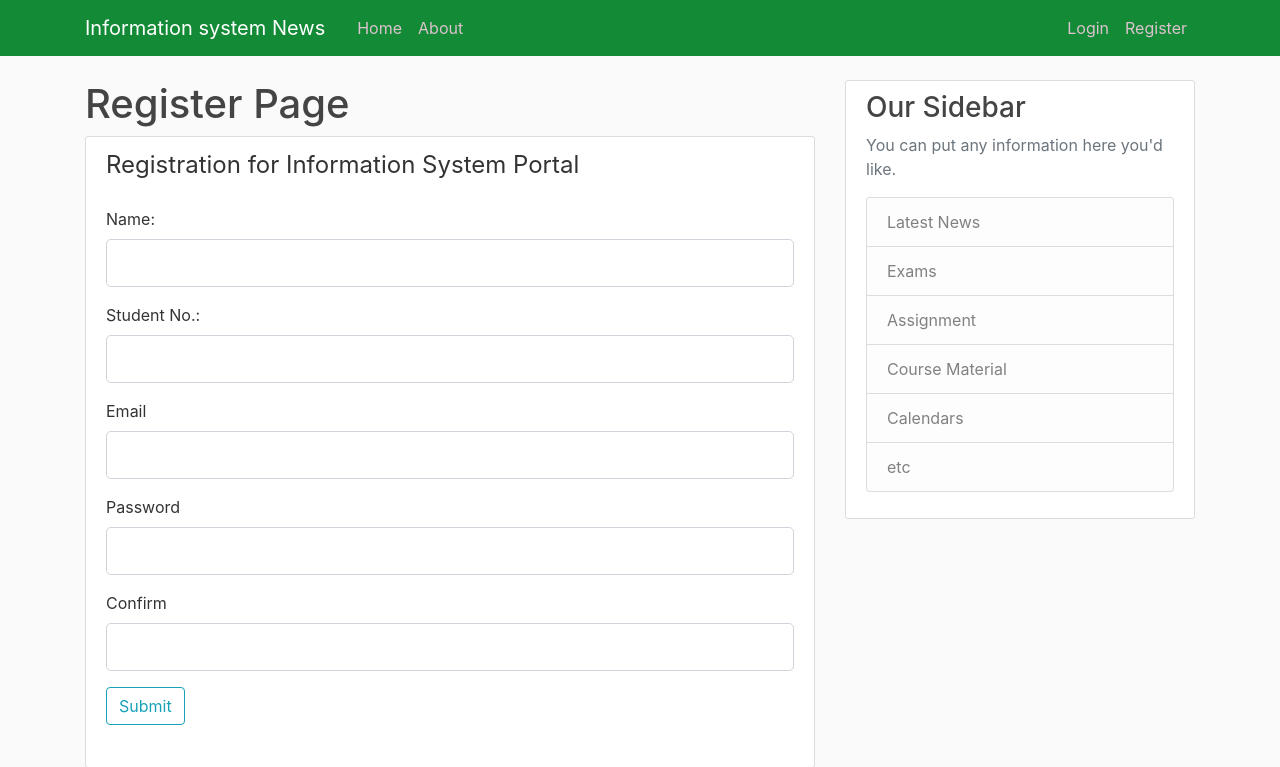
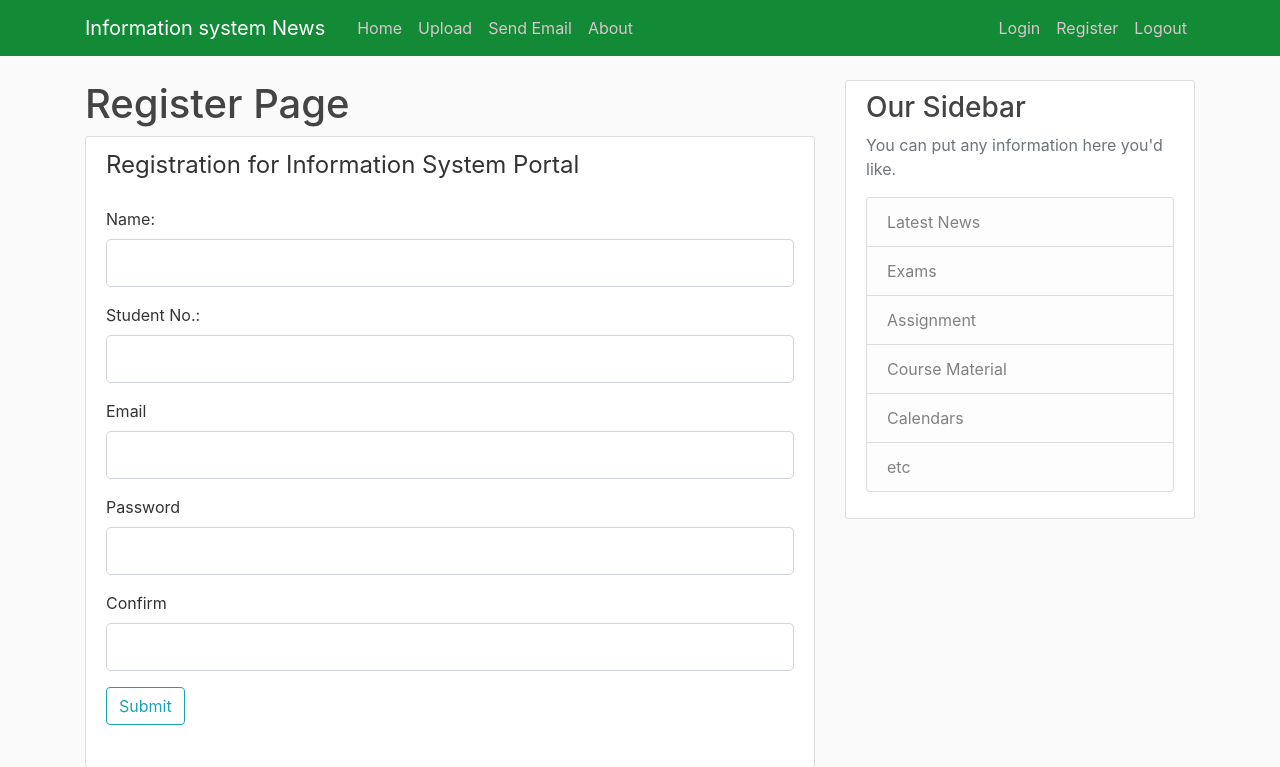
Before and after one commit to ghazivakili/InformationSystem19-20, a Flask app: page /register in a window 1280 px wide. Shown: the top 767 px of the page. Run offline with Flask 2, Linux system fonts and the light colour scheme; some libraries are stand-ins or nearby versions.

Commit message:
22 Dec. 2018 : This commit is working with mail and Upload Images.

```diff
--- a/app.py
+++ b/app.py
@@ -1,12 +1,59 @@
+import os
 from flask import Flask ,render_template , url_for,flash,redirect
 from flask import request,session
-from forms import Formname,LoginForm
+from flask_sqlalchemy import SQLAlchemy
+from flask_bcrypt import Bcrypt
+from flask_mail import Mail, Message
+from flask_uploads import UploadSet, configure_uploads, IMAGES, patch_request_class
+
 
 
 
 
 app = Flask(__name__)
 app.config['SECRET_KEY'] = 'sdfghjkllkjhgfdfghjkkjhgfddfgytrk'
+app.config['SQLALCHEMY_DATABASE_URI']='sqlite:///website.db'
+app.config['UPLOADED_PHOTOS_DEST'] = os.getcwd()+"/photos"
+app.config['MAIL_SERVER']='smtp.mail.com'
+app.config['MAIL_PORT']=587
+app.config['MAIL_TLS']=True
+app.config['MAIL_USERNAME']=os.environ['EMAIL_USERNAME']
+app.config['MAIL_PASSWORD']=os.environ['EMAIL_PASSWORD']
+
+
+db=SQLAlchemy(app)
+bcrypt=Bcrypt(app)
+mailobject=Mail(app)
+
+photos = UploadSet('photos', IMAGES)
+configure_uploads(app, photos)
+patch_request_class(app)  # set maximum file size, default is 16MB
+
+
+
+class Student(db.Model):
+    id=db.Column(db.Integer,primary_key=True)
+    student_no=db.Column(db.String(20),unique=True,nullable=True)
+    email=db.Column(db.String(50),unique=True,nullable=True)
+    name=db.Column(db.String(100),nullable=True)
+    password=db.Column(db.String(100),nullable=True)
+    role_id=db.Column(db.Integer,db.ForeignKey('role.id'))
+
+    def __repr__(self):
+        return "<Student %r>" % self.name
+
+
+class Role(db.Model):
+    id=db.Column(db.Integer,primary_key=True)
+    name=db.Column(db.String(10),nullable=True)
+    students=db.relationship('Student',backref='role',lazy=True)
+
+    def __repr__(self):
+        return "<Role %r>" % self.name
+
+
+from forms import Formname,LoginForm,UploadForm
+
 
 
 #dictionary
@@ -31,6 +78,19 @@ posts = [
     }
 ]
 
+def send_mail(to,subject,template,**kwargs):
+    msg=Message(subject,recipients=[to],sender=app.config['MAIL_USERNAME'])
+    msg.body= render_template(template + '.txt',**kwargs)
+    msg.html= render_template(template + '.html',**kwargs)
+    mailobject.send(msg)
+
+
+
+@app.route('/mail')
+def mail():
+    send_mail('m.ghazivakili@gmail.com','Test message','mail',message_body='Hi this is a test')
+    return 'message has beed send!'
+
 @app.route('/')
 @app.route('/home')
 def home():
@@ -45,6 +105,14 @@ def about():
 def register():
     formpage=Formname()
     if formpage.validate_on_submit():
+        password_1=bcrypt.generate_password_hash(formpage.password.data).encode('utf-8')
+        reg=Student(name=formpage.name.data,
+                email=formpage.email.data,
+                student_no=formpage.student_no.data,
+                password=password_1,
+                role_id=1) #role=Role.query.filter_by(name='Student'))
+        db.session.add(reg)
+        db.session.commit()
         return redirect(url_for('home'))
     return render_template('register.html', formpage = formpage , title='Register Page')
 
@@ -54,14 +122,35 @@ def login():
     formpage=LoginForm()
     if formpage.validate_on_submit():
         # TODO do query db for login or use login from flask
-        session['email']=formpage.email.data
-    return render_template('login.html', formpage = formpage, email=session.get('email',False) , title='Login Page')
+        st=Student.query.filter_by(email=formpage.email.data).first()
+        if st and bcrypt.check_password_hash(st.password,formpage.password.data):
+            session['email']=st.name
+    return render_template('login.html', formpage = formpage,
+                           email=session.get('email',False) ,
+                           title='Login Page')
 
 
-@app.route('/bro')
-def bro():
-    user_agent = request.headers.get('User-Agent')
-    return '<p>Your browser is %s</p>' % user_agent
+@app.route('/logout')
+def logout():
+    session.clear()
+    return redirect(url_for('home'))
+
+
+@app.before_first_request
+def setup_all():
+    db.create_all()
+
+@app.route("/fillrole")
+def filldata():
+    db.session.add(Role(name="Student"))
+    db.session.commit()
+
+
+@app.route("/profile")
+def profiles():
+    st=Student.query.filter_by(email="ghazivakili55@gmail.com").all()
+    return render_template("profile.html",students=st)
+
 
 @app.errorhandler(404)
 def page_not_found(e):
@@ -72,5 +161,36 @@ def internal_error(e):
     return render_template('500.html'), 500
 
 
+
+@app.route("/upload",methods=["POST","GET"])
+def upload():
+    formupload=UploadForm()
+    if formupload.validate_on_submit():
+        filename = photos.save(formupload.file.data)
+        file_url = photos.url(filename)
+        return redirect(file_url)
+    return render_template("upload.html",formupload=formupload)
+
+#
+#
+# def send_mail(to, subject, template, **kwargs):
+#     msg=Message(subject,
+#                 sender=app.config['MAIL_USERNAME'],
+#                 recipients=[to])
+#     # msg.body=render_template(template+'.txt',**kwargs)
+#     msg.html=render_template(template+'.html',**kwargs)
+#     mail.send(msg)
+#
+#
+#
+# @app.route("/mail")
+# def testmail():
+#
+#     send_mail('m.ghazivakili@gmail.com',
+#               'Hi I am test mail'
+#               ,'mail',user='mohammad')
+#
+#     return 'mail has been send'
+
 if __name__ == '__main__':
     app.run(debug=True)
--- a/forms.py
+++ b/forms.py
@@ -1,7 +1,7 @@
 from flask_wtf import FlaskForm
-from wtforms import StringField,SubmitField,PasswordField
+from wtforms import StringField,SubmitField,PasswordField,ValidationError,FileField
 from wtforms.validators import Length,Email,EqualTo,DataRequired,regexp
-
+from app import Student,Role
 
 class Formname(FlaskForm):
     name = StringField('Name:', validators=[DataRequired(), Length(min=2, max=20)])
@@ -11,8 +11,24 @@ class Formname(FlaskForm):
     password_con = PasswordField('Confirm', validators=[DataRequired(), EqualTo('password')])
     submit = SubmitField('Submit')
 
+    def validate_student_no(self,student_no):
+        st = Student.query.filter_by(student_no=student_no.data).first()
+        if st:
+            raise ValidationError('You have been registerd or ...')
+
+    def validate_email(self,email):
+        st = Student.query.filter_by(email=email.data).first()
+        if st:
+            raise ValidationError('You have been registerd with email or ...')
 
 class LoginForm(FlaskForm):
     email = StringField('Email', validators=[DataRequired(), Email(),Length(min=4,max=50)])
     password = PasswordField('Password', validators=[DataRequired()])
     submit = SubmitField('Submit')
+
+
+
+
+class UploadForm(FlaskForm):
+    file = FileField('file',validators=[DataRequired()])
+    upload=SubmitField('upload')
--- a/templates/layout.html
+++ b/templates/layout.html
@@ -24,12 +24,15 @@
       <div class="collapse navbar-collapse" id="navbarToggle">
         <div class="navbar-nav mr-auto">
           <a class="nav-item nav-link" href="/">Home</a>
+          <a class="nav-item nav-link" href="/upload">Upload</a>
+          <a class="nav-item nav-link" href="/mail">Send Email</a>
           <a class="nav-item nav-link" href="/about">About</a>
         </div>
         <!-- Navbar Right Side -->
         <div class="navbar-nav">
           <a class="nav-item nav-link" href="/login">Login</a>
           <a class="nav-item nav-link" href="/register">Register</a>
+          <a class="nav-item nav-link" href="/logout">Logout</a>
         </div>
       </div>
     </div>
--- /dev/null
+++ b/templates/mail.txt
@@ -0,0 +1 @@
+This is a test
```
Also changed, not shown: templates/mail.html (added, +11 -0 lines), templates/profile.html (added, +10 -0 lines), templates/upload.html (added, +19 -0 lines), website.db (added), 2 other files.
